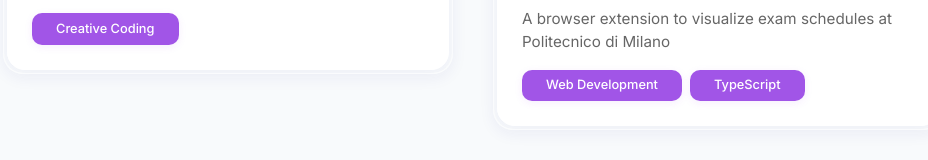
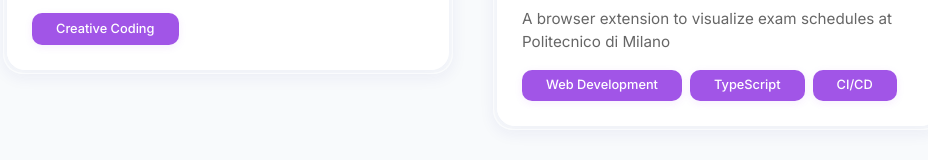
Before and after one commit to frephs/frephs.github.io, a React (Vite) app: page / in a window 1280 px wide. Shown: the part 2002-2162 px from the top of the page, without its empty margins (167-1095 px from the left). Built offline with nearby package versions, Linux system fonts and the light colour scheme.

Commit message:
fix: link to project

```diff
--- a/src/components/ProjectsSection.tsx
+++ b/src/components/ProjectsSection.tsx
@@ -1,5 +1,5 @@
-import React from 'react';
-import './ProjectsSection.css';
+import React from "react";
+import "./ProjectsSection.css";
 
 interface Project {
   name: string;
@@ -16,63 +16,72 @@ const projects: Project[] = [
     link: "https://aule-polimi.vercel.app/",
     icon: "🏫",
     preview: true,
-        description: "Room finder and availability checker for Politecnico di Milano",
-        tech: ["Flask", "Python", "Web Scraping"]
+    description:
+      "Room finder and availability checker for Politecnico di Milano",
+    tech: ["Flask", "Python", "Web Scraping"],
   },
   {
     name: "Todo Nautilus Extension",
     link: "https://github.com/frephs/todo-nautilus-extension",
     icon: "✅",
     preview: false,
-      description: "A Nautilus extension for managing todos directly from the file manager",
-      tech: ["Python", "Nautilus", "Gnome Shell"]
+    description:
+      "A Nautilus extension for managing todos directly from the file manager",
+    tech: ["Python", "Nautilus", "Gnome Shell"],
   },
   {
     name: "PolimiPride",
     link: "https://Polimipride.it/",
     icon: "🏳️‍🌈",
     preview: true,
-    description: "A platform to celebrate diversity and inclusion at Politecnico di Milano",
-    tech: ["Web development", "Community Engagement"]
+    description:
+      "A platform to celebrate diversity and inclusion at Politecnico di Milano",
+    tech: ["Web development", "Community Engagement"],
   },
   {
     name: "Summer of Math Exposition 2",
     link: "https://allroadslead2rome.vercel.app/",
     icon: "🌐",
     preview: false,
-    description: "Mathematical and visual exploration of synchronizing automata and their pathways",
-    tech: ["Creative Coding"]
+    description:
+      "Mathematical and visual exploration of synchronizing automata and their pathways",
+    tech: ["Creative Coding"],
   },
   {
     name: "Codex Naturalis",
     link: "https://github.com/frephs/IS24-AM21",
     icon: "📜",
     preview: false,
-    description: "Multiplayer board game adaptation of the Codex Naturalis game",
-    tech: ["Java", "Networking", "Software Engineering", "JavaFX"]
-  }, {
+    description:
+      "Multiplayer board game adaptation of the Codex Naturalis game",
+    tech: ["Java", "Networking", "Software Engineering", "JavaFX"],
+  },
+  {
     name: "YourAuction",
-    link: "https://frephs.github.io/tiw-project-2025/",
+    link: "https://frephs.github.io/polimi-tiw/",
     icon: "🛒",
     preview: true,
-    description: "A platform for managing online auctions with real-time bidding",
-    tech: ["Java", "Thymeleaf", "MySql", "Typescript", "Web Development"]
-  }, {
+    description:
+      "A platform for managing online auctions with real-time bidding",
+    tech: ["Java", "Thymeleaf", "MySql", "Typescript", "Web Development"],
+  },
+  {
     name: "Collective Mailing ",
     link: "https://frephs.github.io/collective-mailing/",
     icon: "📧",
     preview: true,
     description: "A platform to organize collective mailing",
-    tech: ["Web Development"]
-  }, {
+    tech: ["Web Development"],
+  },
+  {
     name: "Polimi Exam Calendar",
     link: "https://github.com/frephs/polimi-exam-calendar",
     icon: "📅",
     preview: false,
-    description: "A browser extension to visualize exam schedules at Politecnico di Milano",
-    tech: ["Web Development", "TypeScript"]
-  }
-
+    description:
+      "A browser extension to visualize exam schedules at Politecnico di Milano",
+    tech: ["Web Development", "TypeScript", "CI/CD"],
+  },
 ];
 
 export const ProjectsSection: React.FC = () => {
@@ -81,7 +90,10 @@ export const ProjectsSection: React.FC = () => {
       <h2 className="section-title">Projects</h2>
       <div className="projects-grid">
         {projects.map((project, index) => (
-          <div key={index} className={`project-card ${!project.preview ? 'no-preview' : ''}`}>
+          <div
+            key={index}
+            className={`project-card ${!project.preview ? "no-preview" : ""}`}
+          >
             <a
               href={project.link}
               target="_blank"
@@ -95,7 +107,9 @@ export const ProjectsSection: React.FC = () => {
               <div className="project-description">{project.description}</div>
               <div className="project-tech">
                 {project.tech.map((tech, techIndex) => (
-                  <span key={techIndex} className="tech-tag">{tech}</span>
+                  <span key={techIndex} className="tech-tag">
+                    {tech}
+                  </span>
                 ))}
               </div>
             </a>
```
Lines whose indentation alone changed are shown as unchanged.
